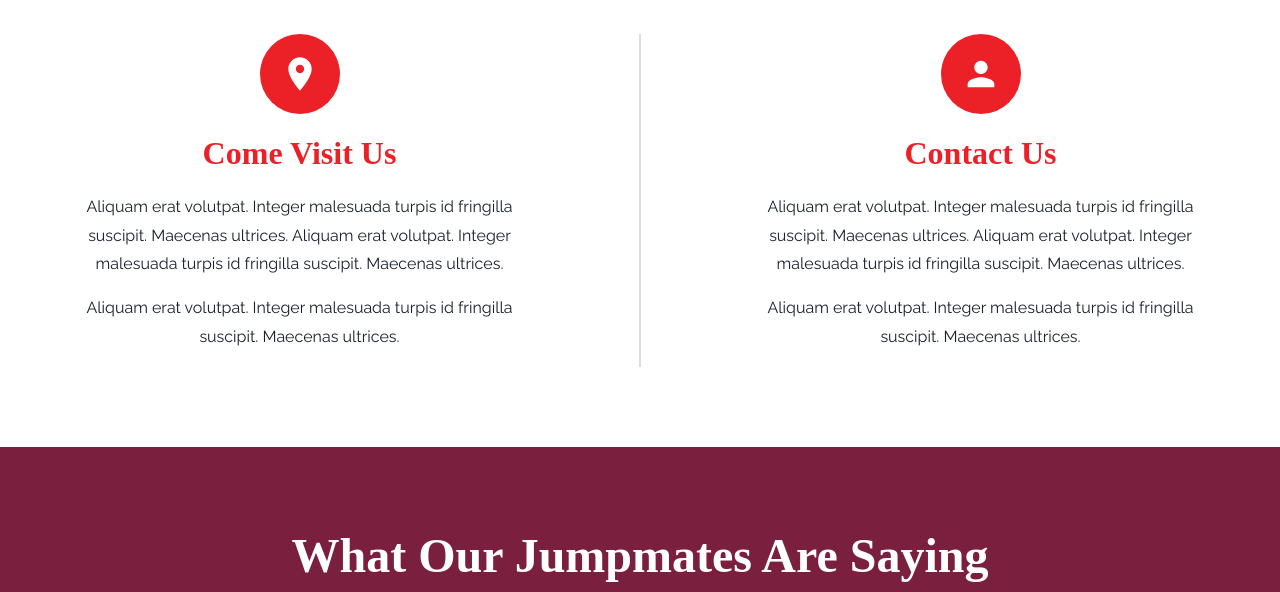
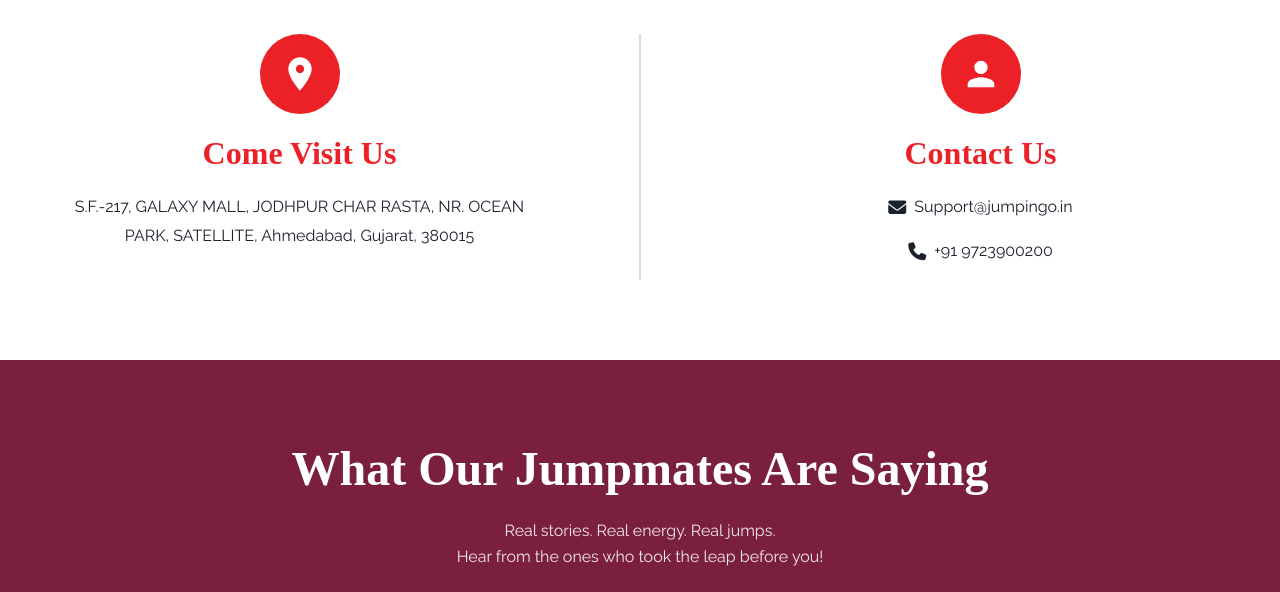
Before and after one commit to divyamshah02/JumpinGo_Frontend, a Django app: page /contact in a window 1280 px wide. Shown: the part 1456-2048 px from the top of the page. Run offline with Django 5.2, Linux system fonts and the light colour scheme; some web fonts are replaced.

Commit message:
updated many things

```diff
--- a/Jumpingo_frontend/static/about_us.js
+++ b/Jumpingo_frontend/static/about_us.js
@@ -2,7 +2,7 @@
 document.addEventListener("DOMContentLoaded", () => {
   const heroSection = document.querySelector(".about-hero")
   const floatingElements = document.querySelectorAll("[data-reveal]")
-  const revealRadius = 180
+  const revealRadius = 320
 
   heroSection.addEventListener("mousemove", (e) => {
     const mouseX = e.clientX
--- a/Jumpingo_frontend/static/contact.css
+++ b/Jumpingo_frontend/static/contact.css
@@ -194,12 +194,21 @@
 }
 
 .info-text {
+  display: flex;             /* this fixes your alignment problem */
+  align-items: center;       /* vertically centers icon + text */
+  gap: 8px;                  /* spacing between icon and number */
+
   font-size: 16px;
   font-weight: 400;
   color: rgba(26, 32, 44, 1);
   line-height: 1.8;
   margin-bottom: 15px;
   max-width: 450px;
+}
+
+.info-text i {
+  font-size: 18px;           /* optional: slightly bigger icon */
+  line-height: 1;            /* eliminates icon vertical offset */
 }
 
 /* Testimonials Section */
--- a/Jumpingo_frontend/static/styles.css
+++ b/Jumpingo_frontend/static/styles.css
@@ -729,8 +729,8 @@
 }
 
 .btn-catalogue-download {
-  background: #d32f2f;
-  color: white;
+  background: var(--yellow);
+  color: var(--dark-gray);
   border: none;
   padding: 16px 50px;
   border-radius: 30px;
--- a/Jumpingo_frontend/templates/about_us.html
+++ b/Jumpingo_frontend/templates/about_us.html
@@ -130,7 +130,7 @@
         </div> -->
 
         <!-- CTA Button -->
-        <button class="btn-about-cta">Default</button>
+        <button class="btn-about-cta" onclick="window.location = `{% url 'ticket' %}`">Book Now</button>
     </section>
 
     <!-- Banner Section -->
@@ -290,7 +290,7 @@
                 </div>
             </div>
             <div class="footer-bottom">
-                <p>© JumpinGo. All rights reserved.<br><a href="https://www.virtuelance.com/" class="text-white" style="text-decoration: none;">Develped by VIRTUELANCE</a></p>
+                <p>© JumpinGo. All rights reserved. <a target="_blank" href="https://www.virtuelance.com/" class="text-white" style="text-decoration: none;">Develped by VIRTUELANCE</a></p>
                 <div class="footer-bottom-links">
                     <a href="{% url 'privacy_policy' %}">Privacy & Policy</a>
                     <a href="{% url 'privacy_policy' %}">Terms & Condition</a>
--- a/Jumpingo_frontend/templates/attractions.html
+++ b/Jumpingo_frontend/templates/attractions.html
@@ -370,7 +370,7 @@
                 </div>
             </div>
             <div class="footer-bottom">
-                <p>© JumpinGo. All rights reserved.<br><a href="https://www.virtuelance.com/" class="text-white" style="text-decoration: none;">Develped by VIRTUELANCE</a></p>
+                <p>© JumpinGo. All rights reserved. <a target="_blank" href="https://www.virtuelance.com/" class="text-white" style="text-decoration: none;">Develped by VIRTUELANCE</a></p>
                 <div class="footer-bottom-links">
                     <a href="{% url 'privacy_policy' %}">Privacy & Policy</a>
                     <a href="{% url 'privacy_policy' %}">Terms & Condition</a>
--- a/Jumpingo_frontend/templates/contact.html
+++ b/Jumpingo_frontend/templates/contact.html
@@ -11,6 +11,7 @@
     <link href="https://fonts.googleapis.com/css2?family=Raleway:ital,wght@0,100..900;1,100..900&family=Winky+Rough:ital,wght@0,300..900;1,300..900&display=swap" rel="stylesheet">
     <link rel="stylesheet" href="/static/styles.css">
     <link rel="stylesheet" href="/static/contact.css">
+    <link rel="stylesheet" href="https://cdnjs.cloudflare.com/ajax/libs/font-awesome/6.4.0/css/all.min.css">
 </head>
 <body>
     <!-- Header -->
@@ -99,8 +100,8 @@
                     </svg>
                 </div>
                 <h3 class="info-title">Come Visit Us</h3>
-                <p class="info-text">Aliquam erat volutpat. Integer malesuada turpis id fringilla suscipit. Maecenas ultrices. Aliquam erat volutpat. Integer malesuada turpis id fringilla suscipit. Maecenas ultrices.</p>
-                <p class="info-text">Aliquam erat volutpat. Integer malesuada turpis id fringilla suscipit. Maecenas ultrices.</p>
+                <p class="info-text">S.F.-217, GALAXY MALL, JODHPUR CHAR RASTA, NR. OCEAN PARK, SATELLITE, Ahmedabad, Gujarat, 380015</p>
+
             </div>
 
             <div class="divider"></div>
@@ -112,8 +113,8 @@
                     </svg>
                 </div>
                 <h3 class="info-title">Contact Us</h3>
-                <p class="info-text">Aliquam erat volutpat. Integer malesuada turpis id fringilla suscipit. Maecenas ultrices. Aliquam erat volutpat. Integer malesuada turpis id fringilla suscipit. Maecenas ultrices.</p>
-                <p class="info-text">Aliquam erat volutpat. Integer malesuada turpis id fringilla suscipit. Maecenas ultrices.</p>
+                <p class="info-text"><i class="fa fa-envelope"></i>Support@jumpingo.in</p>
+                <p class="info-text"><i class="fa fa-phone"></i>+91 9723900200</p>
             </div>
         </div>
     </section>
@@ -222,7 +223,7 @@
                 </div>
             </div>
             <div class="footer-bottom">
-                <p>© JumpinGo. All rights reserved.<br><a href="https://www.virtuelance.com/" class="text-white" style="text-decoration: none;">Develped by VIRTUELANCE</a></p>
+                <p>© JumpinGo. All rights reserved. <a target="_blank" href="https://www.virtuelance.com/" class="text-white" style="text-decoration: none;">Develped by VIRTUELANCE</a></p>
                 <div class="footer-bottom-links">
                     <a href="{% url 'privacy_policy' %}">Privacy & Policy</a>
                     <a href="{% url 'privacy_policy' %}">Terms & Condition</a>
--- a/Jumpingo_frontend/templates/index.html
+++ b/Jumpingo_frontend/templates/index.html
@@ -248,7 +248,7 @@
             </div>
 
             <!-- Updated load more button to use secondary white style with shadow -->
-            <button class="btn-know-more">Know More</button>
+            <button class="btn-know-more" onclick="window.location = `{% url 'ticket' %}`">Know More</button>
         </div>
     </section>
 
@@ -469,7 +469,7 @@
                 </div>
             </div>
             <div class="footer-bottom">
-                <p>© JumpinGo. All rights reserved.<br><a href="https://www.virtuelance.com/" class="text-white" style="text-decoration: none;">Develped by VIRTUELANCE</a></p>
+                <p>© JumpinGo. All rights reserved. <a target="_blank" href="https://www.virtuelance.com/" class="text-white" style="text-decoration: none;">Develped by VIRTUELANCE</a></p>
                 <div class="footer-bottom-links">
                     <a href="{% url 'privacy_policy' %}">Privacy & Policy</a>
                     <a href="{% url 'privacy_policy' %}">Terms & Condition</a>
--- a/Jumpingo_frontend/templates/privacy_policy.html
+++ b/Jumpingo_frontend/templates/privacy_policy.html
@@ -266,7 +266,7 @@
                 </div>
             </div>
             <div class="footer-bottom">
-                <p>© JumpinGo. All rights reserved.<br><a href="https://www.virtuelance.com/" class="text-white" style="text-decoration: none;">Develped by VIRTUELANCE</a></p>
+                <p>© JumpinGo. All rights reserved. <a target="_blank" href="https://www.virtuelance.com/" class="text-white" style="text-decoration: none;">Develped by VIRTUELANCE</a></p>
                 <div class="footer-bottom-links">
                     <a href="{% url 'privacy_policy' %}">Privacy & Policy</a>
                     <a href="{% url 'privacy_policy' %}">Terms & Condition</a>
--- a/Jumpingo_frontend/templates/ticket.html
+++ b/Jumpingo_frontend/templates/ticket.html
@@ -388,7 +388,7 @@
                 </div>
             </div>
             <div class="footer-bottom">
-                <p>© JumpinGo. All rights reserved.<br><a href="https://www.virtuelance.com/" class="text-white" style="text-decoration: none;">Develped by VIRTUELANCE</a></p>
+                <p>© JumpinGo. All rights reserved. <a target="_blank" href="https://www.virtuelance.com/" class="text-white" style="text-decoration: none;">Develped by VIRTUELANCE</a></p>
                 <div class="footer-bottom-links">
                     <a href="{% url 'privacy_policy' %}">Privacy & Policy</a>
                     <a href="{% url 'privacy_policy' %}">Terms & Condition</a>
```
Also changed, not shown: Jumpingo_frontend/send_emai.py (added, +24 -0 lines).
